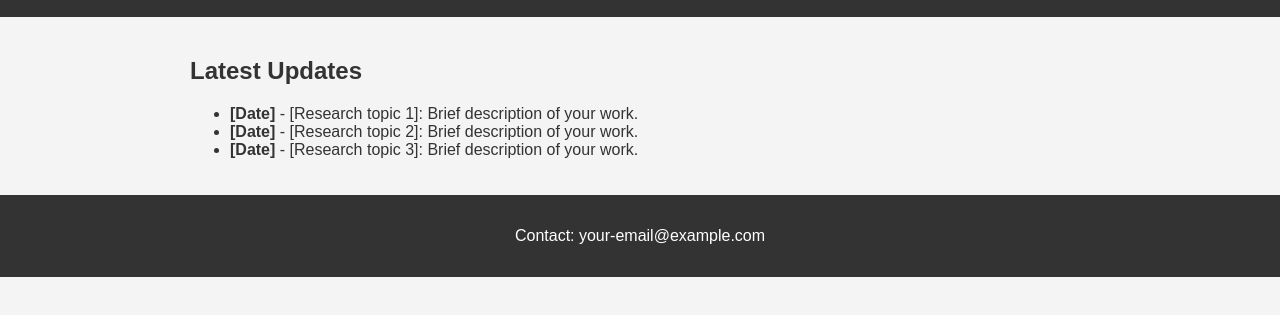
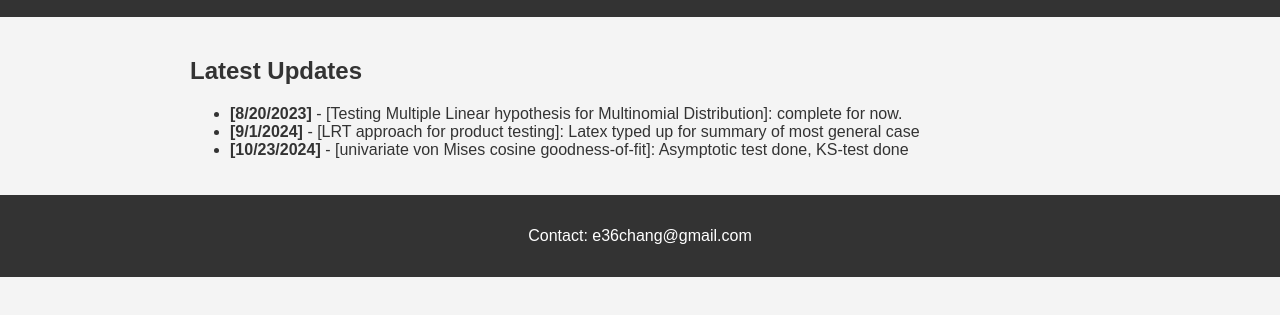
Before and after one commit to Edward-YiChang/Edward-YiChang.github.io, a plain HTML site: page web.html in a window 1280 px wide. Shown: the part 95-410 px from the top of the page. Drawn offline with Linux system fonts and the light colour scheme.

Commit message:
Update web.html

```diff
--- a/web.html
+++ b/web.html
@@ -35,15 +35,15 @@
     <section>
         <h2>Latest Updates</h2>
         <ul>
-            <li><strong>[Date]</strong> - [Research topic 1]: Brief description of your work.</li>
-            <li><strong>[Date]</strong> - [Research topic 2]: Brief description of your work.</li>
-            <li><strong>[Date]</strong> - [Research topic 3]: Brief description of your work.</li>
+            <li><strong>[8/20/2023]</strong> - [Testing Multiple Linear hypothesis for Multinomial Distribution]: complete for now. </li>
+            <li><strong>[9/1/2024]</strong> - [LRT approach for product testing]: Latex typed up for summary of most general case</li>
+            <li><strong>[10/23/2024]</strong> - [univariate von Mises cosine goodness-of-fit]: Asymptotic test done, KS-test done</li>
         </ul>
     </section>
 </main>
 
 <footer>
-    <p>Contact: your-email@example.com</p>
+    <p>Contact: e36chang@gmail.com</p>
 </footer>
 
 </body>
```
